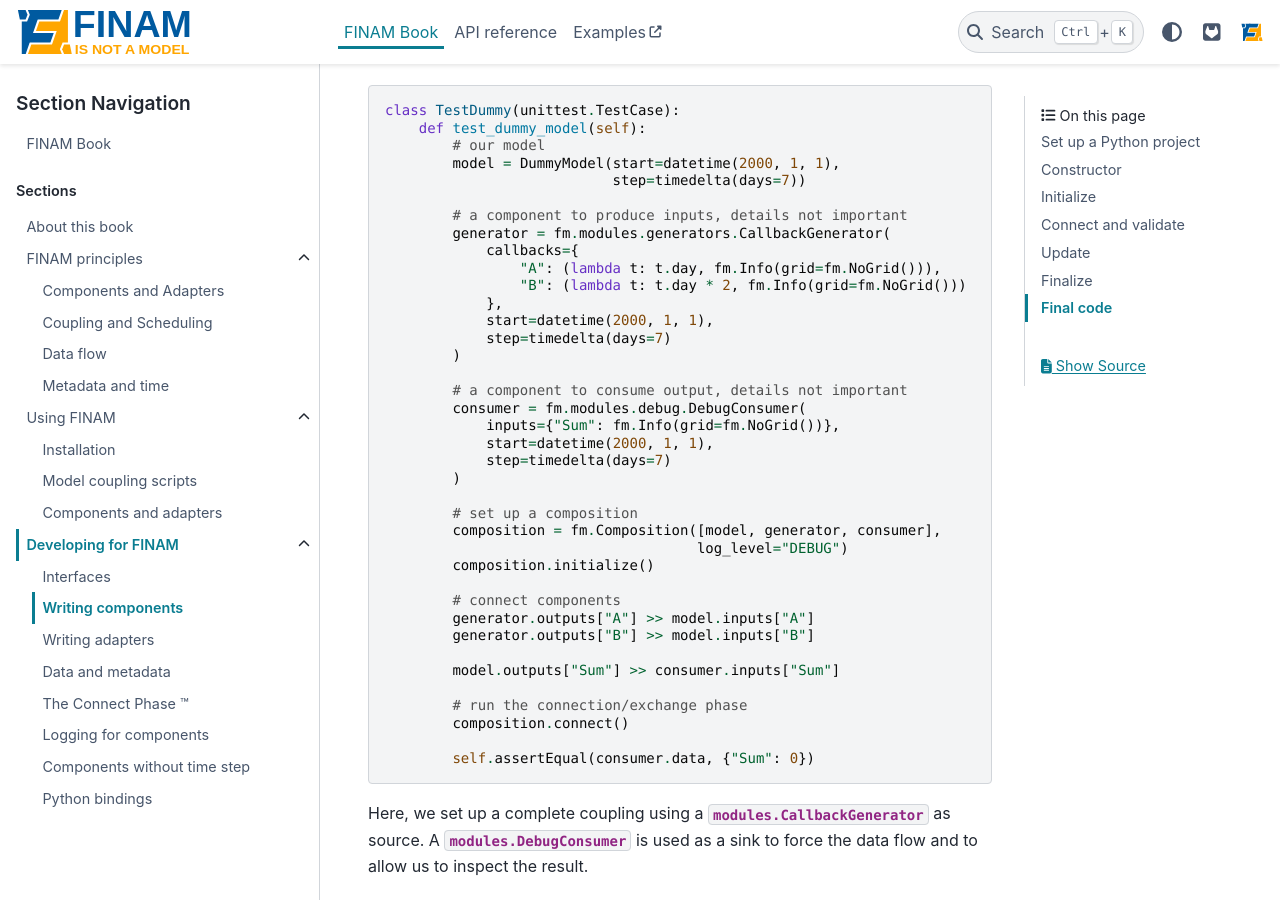
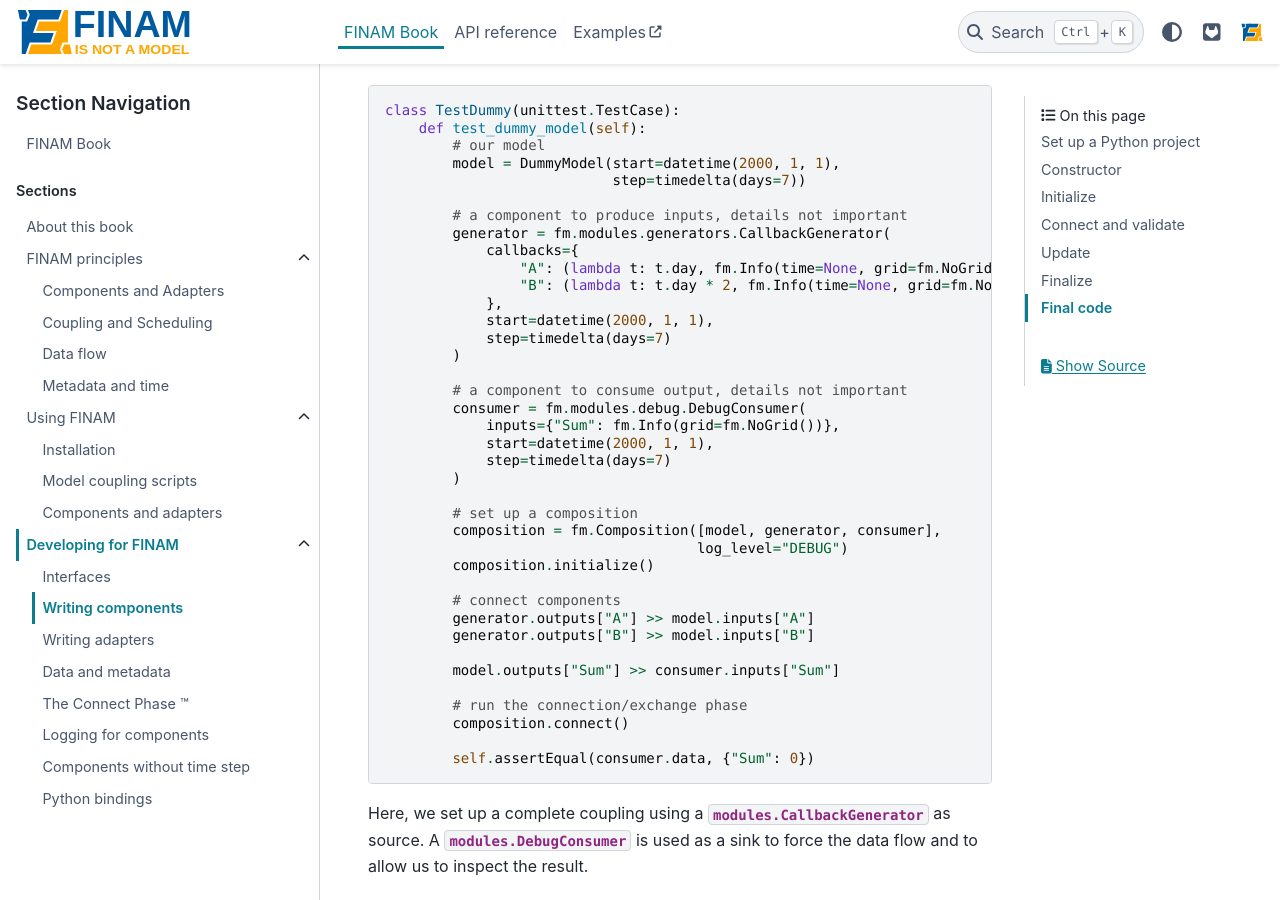
Before and after one commit to finam-ufz/finam, a Sphinx documentation site: the page built from docs/source/finam-book/development/components.rst, in a window 1280 px wide and 900 px high, scrolled down 4443 px. Built offline with Sphinx 7.4.7 and the PyData theme 0.15.4, drawn with Linux system fonts in a browser that asks for light colours; some of the changed text lies outside the part shown.

```diff
--- a/docs/source/finam-book/development/components.rst
+++ b/docs/source/finam-book/development/components.rst
@@ -218,8 +218,8 @@ For the tests, we need to set up a real coupling from here on, as the component'
             # a component to produce inputs, details not important
             generator = fm.modules.generators.CallbackGenerator(
                 callbacks={
-                    "A": (lambda t: t.day, fm.Info(grid=fm.NoGrid())),
-                    "B": (lambda t: t.day * 2, fm.Info(grid=fm.NoGrid()))
+                    "A": (lambda t: t.day, fm.Info(time=None, grid=fm.NoGrid())),
+                    "B": (lambda t: t.day * 2, fm.Info(time=None, grid=fm.NoGrid()))
                 },
                 start=datetime(2000, 1, 1),
                 step=timedelta(days=7)
@@ -388,8 +388,8 @@ Here is the final code of the completed component.
             model = DummyModel(start=datetime(2000, 1, 1), step=timedelta(days=7))
             generator = fm.modules.generators.CallbackGenerator(
                 callbacks={
-                    "A": (lambda t: t.day, fm.Info(grid=fm.NoGrid())),
-                    "B": (lambda t: t.day * 2, fm.Info(grid=fm.NoGrid())),
+                    "A": (lambda t: t.day, fm.Info(time=None, grid=fm.NoGrid())),
+                    "B": (lambda t: t.day * 2, fm.Info(time=None, grid=fm.NoGrid())),
                 },
                 start=datetime(2000, 1, 1),
                 step=timedelta(days=7),
```
Also changed, not shown: 2 other files.
